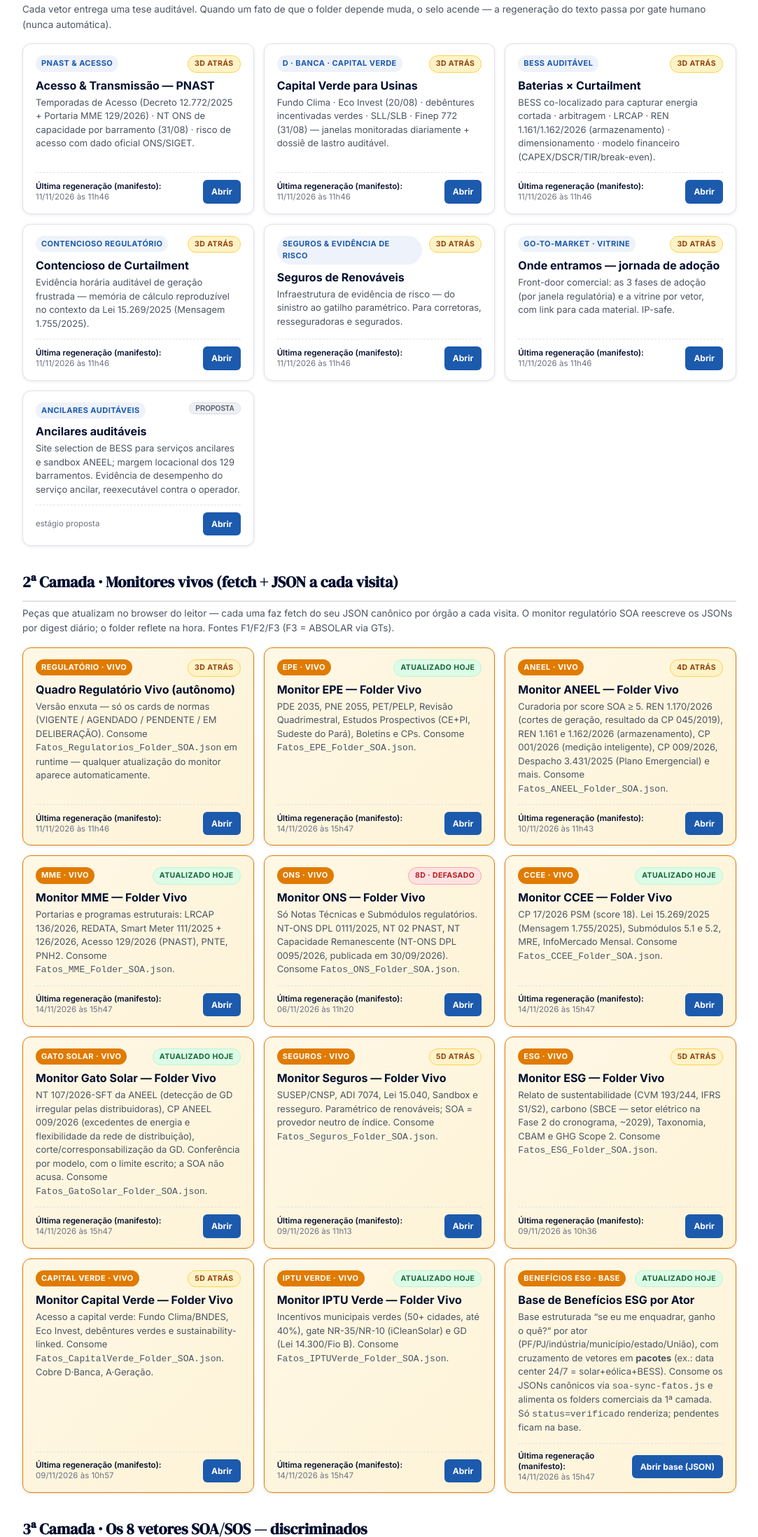
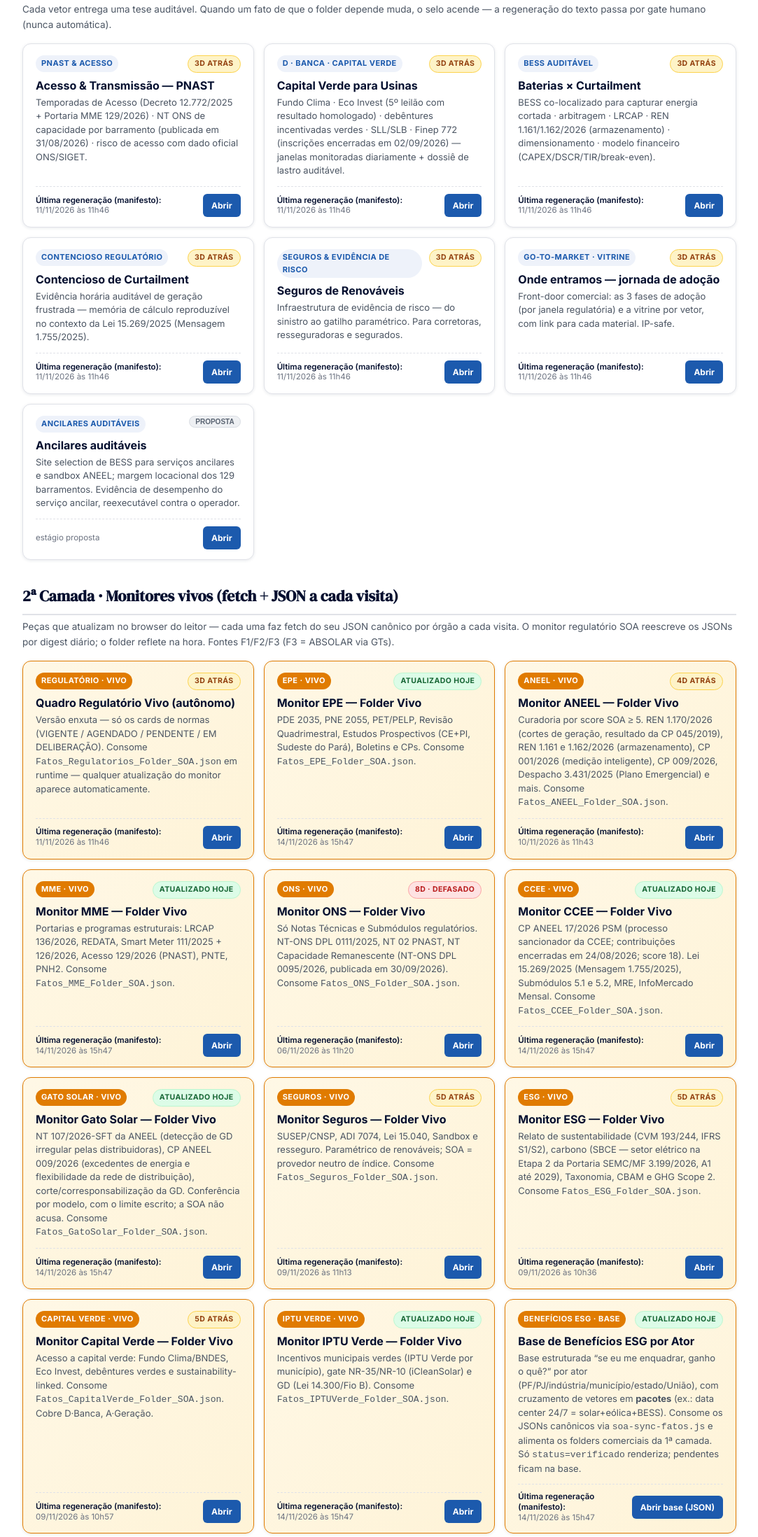
Before and after one commit to trigocom-code/financiamento-de-usinas, a plain HTML site: page Catalogo_Vivos_SOA.html in a window 1280 px wide. Shown: the part 1688-3884 px from the top of the page at 70% size, without its empty margins (98-1181 px from the left). Drawn offline with Linux system fonts and the light colour scheme; no server answers.

Commit message:
monitores: atualizacao dos fatos/folders vivos (gated) (#550)

```diff
--- a/Catalogo_Vivos_SOA.html
+++ b/Catalogo_Vivos_SOA.html
@@ -170,14 +170,14 @@
   <div class="card" data-file="Fatos_Regulatorios_Folder_SOA.json">
     <div class="top"><span class="vetor">PNAST &amp; acesso</span><span class="fresh loading" data-fresh></span></div>
     <h3>Acesso &amp; Transmissão — PNAST</h3>
-    <div class="desc">Temporadas de Acesso (Decreto 12.772/2025 + Portaria MME 129/2026) · NT ONS de capacidade por barramento (31/08) · risco de acesso com dado oficial ONS/SIGET.</div>
+    <div class="desc">Temporadas de Acesso (Decreto 12.772/2025 + Portaria MME 129/2026) · NT ONS de capacidade por barramento (publicada em 31/08/2026) · risco de acesso com dado oficial ONS/SIGET.</div>
     <div class="meta"><span class="ts" data-ts>—</span><a class="open" target="_blank" rel="noopener" href="https://trigocom-code.github.io/financiamento-de-usinas/acesso-transmissao-pnast.html">Abrir</a></div>
   </div>
 
   <div class="card" data-file="Fatos_Regulatorios_Folder_SOA.json">
     <div class="top"><span class="vetor">D · Banca · Capital Verde</span><span class="fresh loading" data-fresh></span></div>
     <h3>Capital Verde para Usinas</h3>
-    <div class="desc">Fundo Clima · Eco Invest (20/08) · debêntures incentivadas verdes · SLL/SLB · Finep 772 (31/08) — janelas monitoradas diariamente + dossiê de lastro auditável.</div>
+    <div class="desc">Fundo Clima · Eco Invest (5º leilão com resultado homologado) · debêntures incentivadas verdes · SLL/SLB · Finep 772 (inscrições encerradas em 02/09/2026) — janelas monitoradas diariamente + dossiê de lastro auditável.</div>
     <div class="meta"><span class="ts" data-ts>—</span><a class="open" target="_blank" rel="noopener" href="https://trigocom-code.github.io/financiamento-de-usinas/capital-verde-usinas.html">Abrir</a></div>
   </div>
 
@@ -258,7 +258,7 @@
   <div class="card dyn" data-file="Fatos_CCEE_Folder_SOA.json">
     <div class="top"><span class="vetor">CCEE · VIVO</span><span class="fresh loading" data-fresh></span></div>
     <h3>Monitor CCEE — Folder Vivo</h3>
-    <div class="desc">CP 17/2026 PSM (score 18). Lei 15.269/2025 (Mensagem 1.755/2025), Submódulos 5.1 e 5.2, MRE, InfoMercado Mensal. Consome <code>Fatos_CCEE_Folder_SOA.json</code>.</div>
+    <div class="desc">CP ANEEL 17/2026 PSM (processo sancionador da CCEE; contribuições encerradas em 24/08/2026; score 18). Lei 15.269/2025 (Mensagem 1.755/2025), Submódulos 5.1 e 5.2, MRE, InfoMercado Mensal. Consome <code>Fatos_CCEE_Folder_SOA.json</code>.</div>
     <div class="meta"><span class="ts" data-ts>—</span><a class="open" target="_blank" rel="noopener" href="https://trigocom-code.github.io/financiamento-de-usinas/Folder_Vivo_CCEE_GitHub.html">Abrir</a></div>
   </div>
 
@@ -279,7 +279,7 @@
   <div class="card dyn" data-file="Fatos_ESG_Folder_SOA.json">
     <div class="top"><span class="vetor">ESG · VIVO</span><span class="fresh loading" data-fresh></span></div>
     <h3>Monitor ESG — Folder Vivo</h3>
-    <div class="desc">Relato de sustentabilidade (CVM 193/244, IFRS S1/S2), carbono (SBCE — setor elétrico na Fase 2 do cronograma, ~2029), Taxonomia, CBAM e GHG Scope 2. Consome <code>Fatos_ESG_Folder_SOA.json</code>.</div>
+    <div class="desc">Relato de sustentabilidade (CVM 193/244, IFRS S1/S2), carbono (SBCE — setor elétrico na Etapa 2 da Portaria SEMC/MF 3.199/2026, A1 até 2029), Taxonomia, CBAM e GHG Scope 2. Consome <code>Fatos_ESG_Folder_SOA.json</code>.</div>
     <div class="meta"><span class="ts" data-ts>—</span><a class="open" target="_blank" rel="noopener" href="https://trigocom-code.github.io/financiamento-de-usinas/Folder_Vivo_ESG_GitHub.html">Abrir</a></div>
   </div>
 
@@ -293,7 +293,7 @@
   <div class="card dyn" data-file="Fatos_IPTUVerde_Folder_SOA.json">
     <div class="top"><span class="vetor">IPTU Verde · VIVO</span><span class="fresh loading" data-fresh></span></div>
     <h3>Monitor IPTU Verde — Folder Vivo</h3>
-    <div class="desc">Incentivos municipais verdes (50+ cidades, até 40%), gate NR-35/NR-10 (iCleanSolar) e GD (Lei 14.300/Fio B). Consome <code>Fatos_IPTUVerde_Folder_SOA.json</code>.</div>
+    <div class="desc">Incentivos municipais verdes (IPTU Verde por município), gate NR-35/NR-10 (iCleanSolar) e GD (Lei 14.300/Fio B). Consome <code>Fatos_IPTUVerde_Folder_SOA.json</code>.</div>
     <div class="meta"><span class="ts" data-ts>—</span><a class="open" target="_blank" rel="noopener" href="https://trigocom-code.github.io/financiamento-de-usinas/Folder_Vivo_IPTUVerde_GitHub.html">Abrir</a></div>
   </div>
 
@@ -374,7 +374,7 @@
 </div>
 
 <h2 class="sec">4ª Camada · Motor QSV — a base de evidência dos folders</h2>
-<p class="sec-sub">A camada que liga os dados oficiais aos folders com <b>evidência auditável por terceiro</b> (na arquitetura técnica, é a "Camada 3": dados &rarr; folders &rarr; evidência). Um único motor, um manifesto por folder — nenhum número chega ao folder sem passar pelo QSV, o diferencial da SOA/SOS.</p>
+<p class="sec-sub">A camada que liga os dados oficiais aos folders com <b>evidência auditável por terceiro</b> (na arquitetura técnica, é a "Camada 3": dados &rarr; folders &rarr; evidência). Um só motor, um manifesto por folder — nenhum número chega ao folder sem passar pelo QSV, o diferencial da SOA/SOS.</p>
 
 <div class="grid">
 
```
